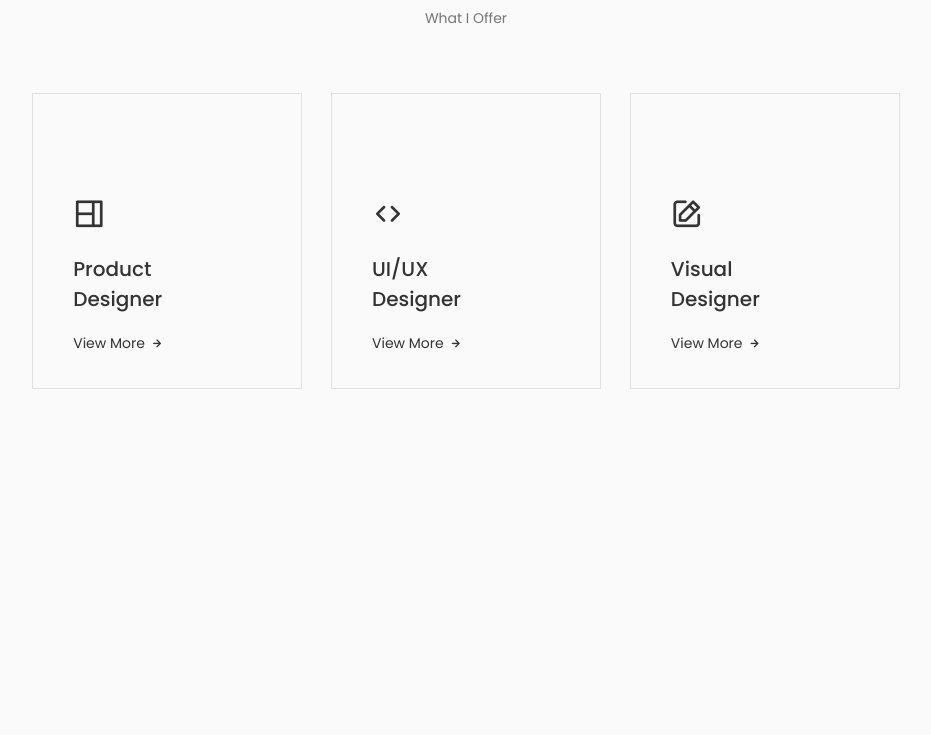
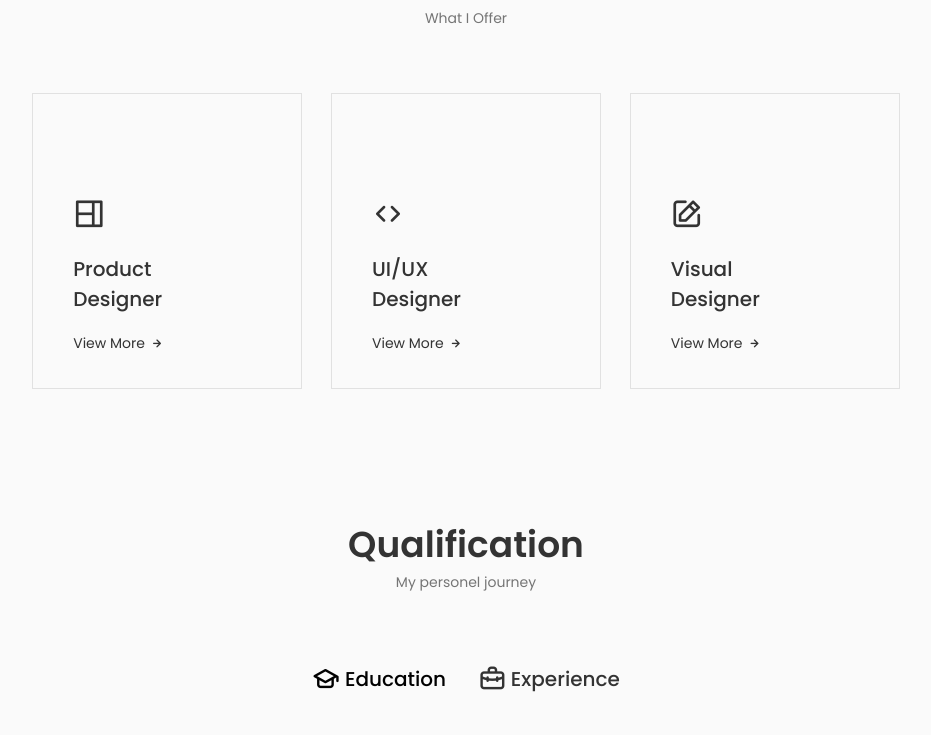
Before and after one commit to gyash21/THE-PORTFOLIO, a React (Create React App) app: page / in a window 1280 px wide. Shown: the part 2000-2735 px from the top of the page, without its empty margins (174-1105 px from the left). Before the commit the page ends 2421 px from the top, so only its background shows below. Built offline with nearby package versions, Linux system fonts and the light colour scheme.

Commit message:
feat- qualifaction and education revamped

```diff
--- a/src/App.js
+++ b/src/App.js
@@ -5,6 +5,7 @@ import Home from './components/home/Home';
 import About from './components/about/About';
 import Skills from './components/skills/Skills';
 import Services from './components/services/Services';
+import Qualification from './components/qualification/Qualification';
 
 const App = () => {
   return (
@@ -16,6 +17,7 @@ const App = () => {
     <About/>
     <Skills/>
     <Services/>
+    <Qualification/>
     </main>
     </>
   )
--- /dev/null
+++ b/src/components/qualification/Qualification.jsx
@@ -0,0 +1,186 @@
+import React, { useState } from "react";
+import "./qualification.css";
+
+const Qualification = () => {
+  const [toggleState, setToggleState] = useState(1);
+
+  const toggleTab = (index) => {
+    setToggleState(index);
+  };
+
+  return (
+    <section className="qualification section">
+      <h2 className="section__title">Qualification</h2>
+      <span className="section__subtitle">My personel journey</span>
+
+      <div className="qualification__container container">
+        <div className="qualification__tabs">
+          <div
+            className={
+              toggleState === 1
+                ? "qualification__button qualification__active button--flex"
+                : "qualification__button button--flex"
+            }
+            onClick={() => toggleTab(1)}
+          >
+            <i className="uil uil-graduation-cap qualification__icon"></i>
+            Education
+          </div>
+
+          <div
+            className={
+              toggleState === 2
+                ? "qualification__button qualification__active button--flex"
+                : "qualification__button button--flex"
+            }
+            onClick={() => toggleTab(2)}
+          >
+            <i className="uil uil-briefcase-alt qualification__icon"></i>
+            Experience
+          </div>
+        </div>
+
+        <div className="qualification__sections">
+          <div
+            className={
+              toggleState === 1
+                ? "qualification__content qualification__content-active"
+                : "qualification__content"
+            }
+          >
+            <div className="qualification__data">
+              <div>
+                <h3 className="qualification__title">Web Design</h3>
+                <span className="qualification__subtitle">
+                  Spain - Institute
+                </span>
+                <div className="qualification__calender">
+                  <i className="uil uil-calendar-alt"></i> 2021 - Present
+                </div>
+              </div>
+
+              <div>
+                <span className="qualification__rounder"></span>
+                <span className="qualification__line"></span>
+              </div>
+            </div>
+
+            <div className="qualification__data">
+              <div></div>
+
+              <div>
+                <span className="qualification__rounder"></span>
+                <span className="qualification__line"></span>
+              </div>
+
+              <div>
+                <h3 className="qualification__title">Art Director</h3>
+                <span className="qualification__subtitle">
+                  Spain - Institute
+                </span>
+                <div className="qualification__calender">
+                  <i className="uil uil-calendar-alt"></i> 2020 - 2021
+                </div>
+              </div>
+            </div>
+
+            <div className="qualification__data">
+              <div>
+                <h3 className="qualification__title">Web Development</h3>
+                <span className="qualification__subtitle">
+                  Spain - Institute
+                </span>
+                <div className="qualification__calender">
+                  <i className="uil uil-calendar-alt"></i> 2018 - 2020
+                </div>
+              </div>
+
+              <div>
+                <span className="qualification__rounder"></span>
+                <span className="qualification__line"></span>
+              </div>
+            </div>
+
+            <div className="qualification__data">
+              <div></div>
+
+              <div>
+                <span className="qualification__rounder"></span>
+              </div>
+
+              <div>
+                <h3 className="qualification__title">UX Expert</h3>
+                <span className="qualification__subtitle">
+                  Spain - Institute
+                </span>
+                <div className="qualification__calender">
+                  <i className="uil uil-calendar-alt"></i> 2017 - 2018
+                </div>
+              </div>
+            </div>
+          </div>
+
+          <div
+            className={
+              toggleState === 2
+                ? "qualification__content qualification__content-active"
+                : "qualification__content"
+            }
+          >
+            <div className="qualification__data">
+              <div>
+                <h3 className="qualification__title">Product Designer</h3>
+                <span className="qualification__subtitle">
+                  Microsoft - Spain
+                </span>
+                <div className="qualification__calender">
+                  <i className="uil uil-calendar-alt"></i> 2021 - Present
+                </div>
+              </div>
+
+              <div>
+                <span className="qualification__rounder"></span>
+                <span className="qualification__line"></span>
+              </div>
+            </div>
+
+            <div className="qualification__data">
+              <div></div>
+
+              <div>
+                <span className="qualification__rounder"></span>
+                <span className="qualification__line"></span>
+              </div>
+
+              <div>
+                <h3 className="qualification__title">UX Designer</h3>
+                <span className="qualification__subtitle">
+                  Apple Inc - Spain
+                </span>
+                <div className="qualification__calender">
+                  <i className="uil uil-calendar-alt"></i> 2020 - 2021
+                </div>
+              </div>
+            </div>
+
+            <div className="qualification__data">
+              <div>
+                <h3 className="qualification__title">Web Designer</h3>
+                <span className="qualification__subtitle">Figma - Spain</span>
+                <div className="qualification__calender">
+                  <i className="uil uil-calendar-alt"></i> 2018 - 2020
+                </div>
+              </div>
+
+              <div>
+                <span className="qualification__rounder"></span>
+              </div>
+            </div>
+          </div>
+        </div>
+      </div>
+    </section>
+  );
+};
+
+export default Qualification;
--- /dev/null
+++ b/src/components/qualification/qualification.css
@@ -0,0 +1,115 @@
+.qualification__container {
+    max-width: 768px;
+}
+
+.qualification__tabs {
+    display: flex;
+    justify-content: center;
+    margin-bottom: var(--mb-2);
+}
+
+.qualification__button {
+    font-size: var(--h3-font-size);
+    font-weight: var(--font-medium);
+    color: var(--title-color);
+    margin: 0 var(--mb-1);
+    cursor: pointer;
+}
+
+.qualification__button:hover {
+    color: var(--title-color-dark);
+}
+
+.qualification__icon {
+    font-size: 1.8rem;
+    margin-right: var(--mb-0-25);
+}
+
+.qualification__active {
+    color: var(--title-color-dark);
+}
+
+.qualification__sections {
+    display: grid;
+    grid-template-columns: 0.5fr;
+    justify-content: center;
+}
+
+.qualification__content {
+    display: none;
+}
+
+.qualification__content-active {
+    display: block;
+}
+
+.qualification__data {
+    display: grid;
+    grid-template-columns: 1fr max-content 1fr;
+    column-gap: 1.5rem;
+}
+
+.qualification__title {
+    font-size: var(--normal-font-size);
+    font-weight: var(--font-medium);
+}
+
+.qualification__subtitle {
+    display: inline-block;
+    font-size: var(--small-font-size);
+    margin-bottom: var(--mb-1);
+}
+
+.qualification__calender {
+    font-size: var(--small-font-size);
+}
+
+.qualification__rounder {
+    display: inline-block;
+    width: 13px;
+    height: 13px;
+    background-color: var(--text-color);
+    border-radius: 50%;
+}
+
+.qualification__line {
+    display: block;
+    width: 1px;
+    height: 100%;
+    background-color: var(--text-color);
+    transform: translate(6px, -7px);
+}
+
+/*=============== BREAKPOINTS ===============*/
+/* For large devices */
+@media screen and (max-width: 992px) {
+    .qualification__container {
+        margin-left: auto;
+        margin-right: auto;
+    }
+  }
+
+  /* For medium devices */
+  @media screen and (max-width: 768px) {
+    .qualification__container {
+        margin-left: var(--mb-1-5);
+        margin-right: var(--mb-1-5);
+    }
+  }
+
+  @media screen and (max-width: 576px) {
+    .qualification__sections {
+        grid-template-columns: initial;
+    }
+
+    .qualification__button {
+        margin: 0 var(--mb-0-75);
+    }
+  }
+
+  /* For small devices */
+  @media screen and (max-width: 350px) {
+    .qualification__data {
+        gap: 0.5rem;
+    }
+  }
```
